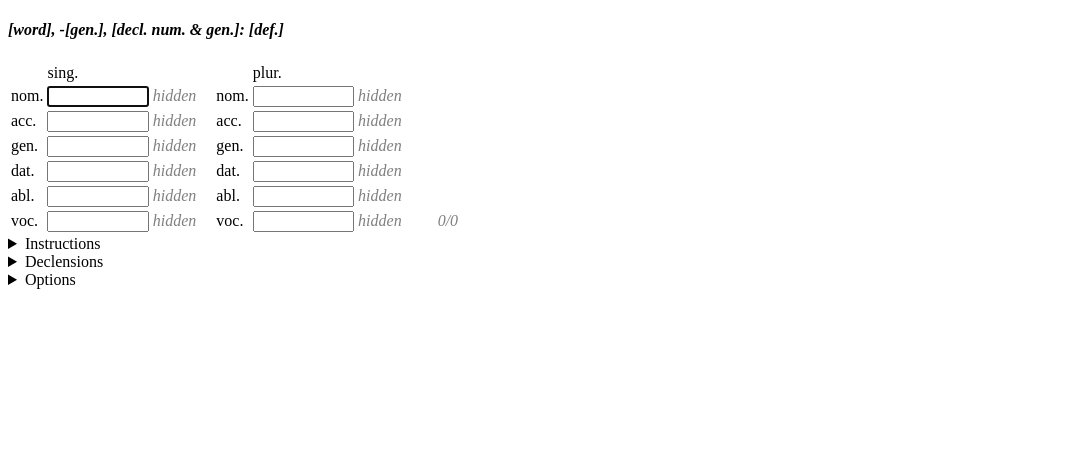
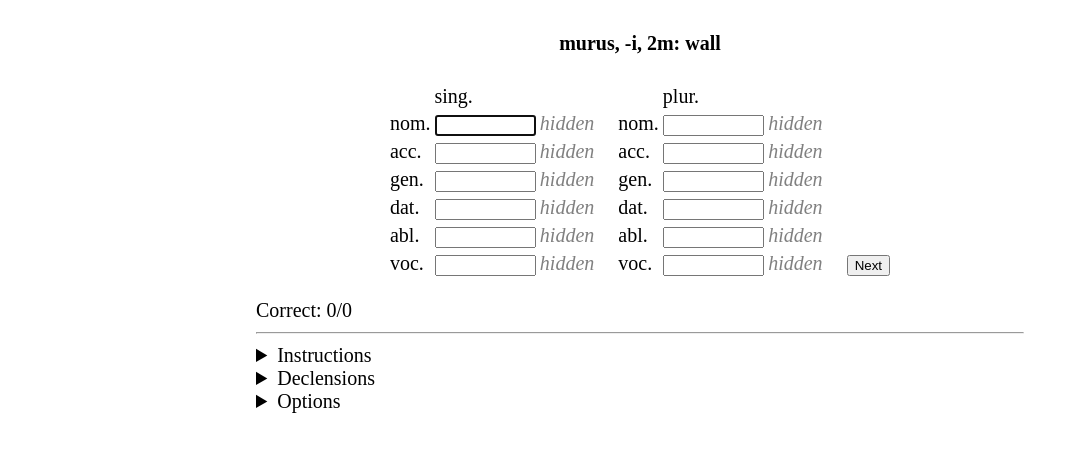
Before and after one commit to martholomew/grammar-trainer, a plain HTML site: page lat_noun.html in a window 1280 px wide. Shown: the whole page, without its empty margins (0-1079 px from the left). Drawn offline with Linux system fonts and the light colour scheme.

Commit message:
fixed sga nouns json

```diff
--- a/js/trainer.js
+++ b/js/trainer.js
@@ -59,6 +59,7 @@ async function doFunction(url, type, first_field) {
 	}
 
 	let wrong = 0;
+	document.getElementById("word").textContent = word["word_more"];
 
 	for (const [key, value] of Object.entries(word["forms"])) {
 		element = document.getElementById(key);
--- /dev/null
+++ b/js/trainer_new.js
@@ -0,0 +1,83 @@
+var word;
+var type;
+var first_field;
+var questions = 0;
+var right = 0;
+var json = {};
+hidden_text = "hidden"
+
+function checkAnswer(element, key, value) {
+	if (element.value === value) {
+		element.style.backgroundColor = "lime";
+		element.nextElementSibling.focus();
+	} else {
+		element.style.backgroundColor = "red";
+	}
+}
+
+function pickWord() {
+	if (type === "article") {
+		word = json;
+	}
+	else {
+		let chosen_conj_decl = [];
+		let conj_decl_nums = [];
+		let elements = document.getElementsByClassName("conj_decl");
+
+		for(let index=0; index < elements.length; index++){
+			conj_decl_nums = conj_decl_nums.concat(elements[index].id);
+		}
+
+		for (num of conj_decl_nums) {
+			if (document.getElementById(num).checked) {
+				chosen_conj_decl = chosen_conj_decl.concat(json[num]);
+			}
+		}
+
+		let random_int = Math.floor(Math.random() * chosen_conj_decl.length);
+		word = chosen_conj_decl[random_int];
+		if (document.getElementById("minim").checked) {
+			document.getElementById("word").textContent = word["word"];
+		} else {
+			document.getElementById("word").textContent = word["word_more"];
+		}
+	}
+
+	for (const [key, value] of Object.entries(word["forms"])) {
+		let element = document.getElementById(key);
+		element.addEventListener("keyup", function(){checkAnswer(element, key, value)});
+	}
+}
+
+async function init(url, passed_type, passed_first_field) {
+	if (Object.keys(json).length === 0) {
+		const res = await fetch(url);
+		json = await res.json();
+	}
+	type = passed_type;
+	first_field = passed_first_field;
+	pickWord();
+}
+
+function nextWord() {
+	pickWord();
+	for (const [key, value] of Object.entries(word["forms"])) {
+		document.getElementById(key).style.backgroundColor = "white";
+		document.getElementById(key).value = "";
+
+		if (type != "noun_sga") {
+			document.getElementById(key + "_cor").innerHTML = "<i>" + hidden_text + "</i>";
+		}
+		else {
+			let cases = ["nom", "acc", "gen", "dat", "voc"];
+			let numbers = ["s", "p", "d"];
+			for (a_case of cases) {
+				for (number of numbers) {
+					document.getElementById(number + "_" + a_case + "_cor").innerHTML = "<i>" + hidden_text + "</i>";
+				}
+			}
+		}
+	}
+	document.getElementById(first_field).focus();
+	return 0;
+}
--- a/json/sga_noun.json
+++ b/json/sga_noun.json
@@ -208,7 +208,7 @@
     "s_nom":"céile",
     "s_nom_im": "",
     "p_nom": "céili",
-    "p_nom_im": "n",
+    "p_nom_im": "l",
     "d_nom_part": "dá",
     "d_nom_part_im": "l",
     "d_nom": "chéile",
@@ -244,7 +244,7 @@
     "p_voc_part": "á",
     "p_voc_part_im": "l",
     "p_voc": "chéiliu",
-    "p_voc_im": "",
+    "p_voc_im": "h",
     "d_voc_part": "",
     "d_voc_part_im": "",
     "d_voc": "",
--- a/lat_noun.html
+++ b/lat_noun.html
@@ -4,15 +4,21 @@
 	<meta charset="utf-8">
 	<title>Learn Latin Nouns</title>
 	<style>
+		body {margin-left: 0%;margin-right: 0%;margin-top: 2.5%;font-size: 150%;}
+		@media only screen and (min-width: 768px) {
+			body {margin-left: 20%;margin-right: 20%;margin-top: 2.5%;font-size: 125%;}
+		}
+		.center {text-align: left;margin-left: auto;margin-right: auto;}
+		.word {text-align: center;}
 		input {width: 7em;}
 		.answer {color: grey;padding-right: 1em;}
-		.results {color: grey;padding-left: 1em;}
+		.results {margin-top: 1em;}
 	</style>
-	<script src="js/trainer.js"></script>
+	<script src="js/trainer_new.js"></script>
 </head>
-<body>
-<h4 id="word"><i>[word], -[gen.], [decl. num. & gen.]: [def.]</i></h4>
-<table>
+<body onload="init('https://martholomew.github.io/grammar-trainer/json/lat_noun.json', 'noun', 's_nom');">
+<h4 class="word" id="word"><i>[word], -[gen.], [decl. num. & gen.]: [def.]</i></h4>
+<table class="center">
 	<form action="javascript:void(0);">
 		<tr>
 			<td></td>
@@ -141,12 +147,16 @@
 				<a class="answer" id="p_voc_cor"><i>hidden</i></a>
 			</td>
 			<td>
-				<a class="results" id="results"><i>0/0</i></a>
+				<button onclick="nextWord();">Next</button>
 			</td>
 		</tr>
-		<button onclick="doFunction('https://martholomew.github.io/grammar-trainer/json/lat_noun.json', 'noun', 's_nom');" hidden/>
 	</form>
 </table>
+<div class="results">
+	<a>Correct:</a>
+	<a id="results">0/0</a>
+</div>
+<hr>
 <details>
 	<summary>Instructions</summary>
 	<ol>
```
